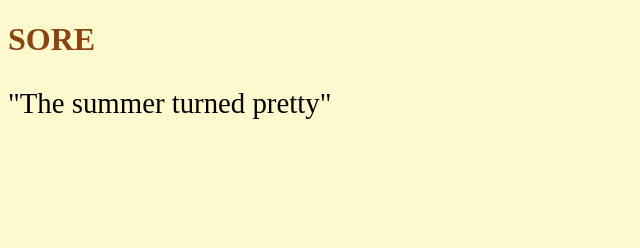
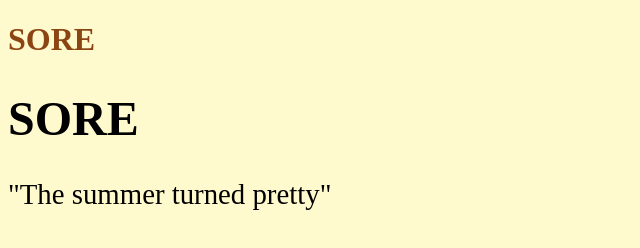
Before and after one commit to tweiny/tweiny.github.io, a plain HTML site: page index.html in a window 1280 px wide. Shown: the whole page, without its empty margins (0-640 px from the left). Drawn offline with Linux system fonts and the light colour scheme.

Commit message:
Update index.html

```diff
--- a/index.html
+++ b/index.html
@@ -5,6 +5,7 @@
 </head>
 <body style="background-color:lemonchiffon;">
 <h1 style="color:saddlebrown;">SORE</h1>
+<h1 style="font-size:300%;">SORE</h1>
 <p style="font-size:180%;">"The summer turned pretty"</p>
 </body>
 </html>
```
